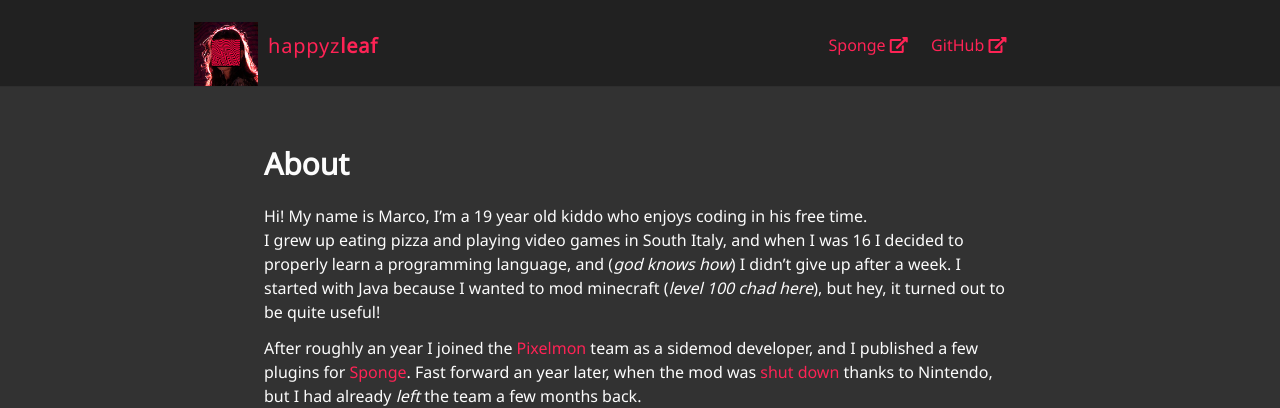
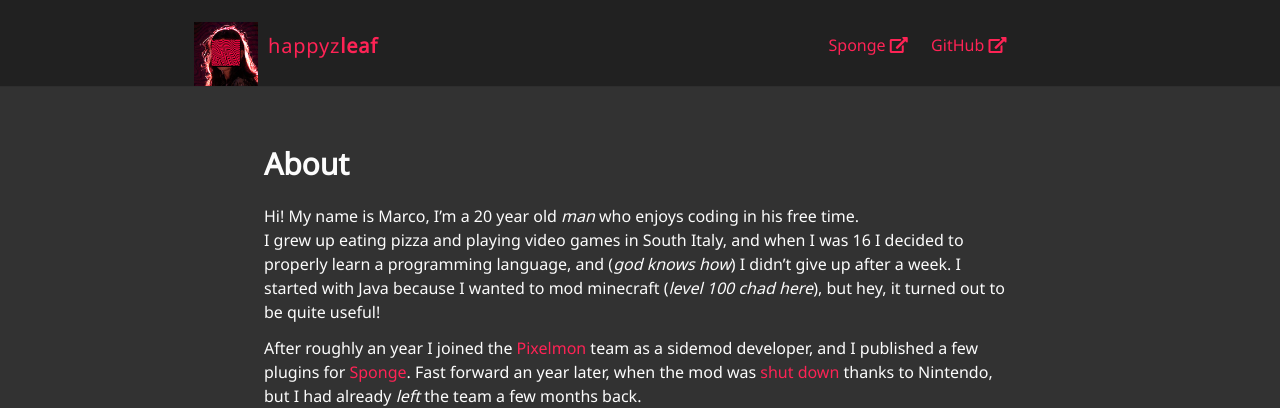
Before and after one commit to happyzleaf/happyzleaf.github.io, a Jekyll site: the page built from index.md, in a window 1280 px wide. Shown: the top 408 px of the page. Built offline with Jekyll 4.4.1, drawn with Linux system fonts in a browser that asks for light colours.

Commit message:
Updated age, I should probably calculate this on the fly

```diff
--- a/index.md
+++ b/index.md
@@ -3,7 +3,7 @@ layout: page
 title: Home
 ---
 # About
-Hi! My name is Marco, I'm a 19 year old kiddo who enjoys coding in his free time.
+Hi! My name is Marco, I'm a 20 year old *man* who enjoys coding in his free time.
 <br>I grew up eating pizza and playing video games in South Italy, and when I was 16 I decided to properly learn a programming language, and (*god knows how*) I didn't give up after a week.
 I started with Java because I wanted to mod minecraft (*level 100 chad here*), but hey, it turned out to be quite useful!
 
```
